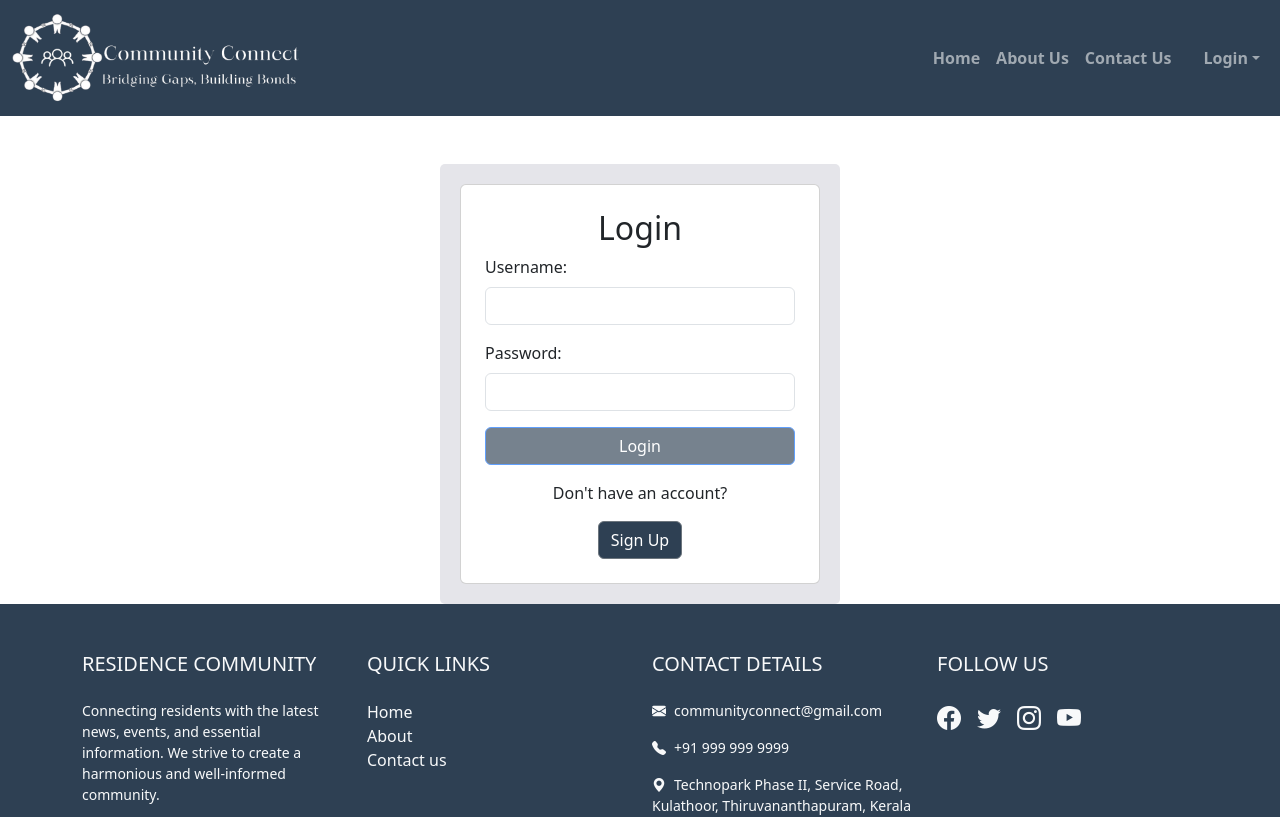
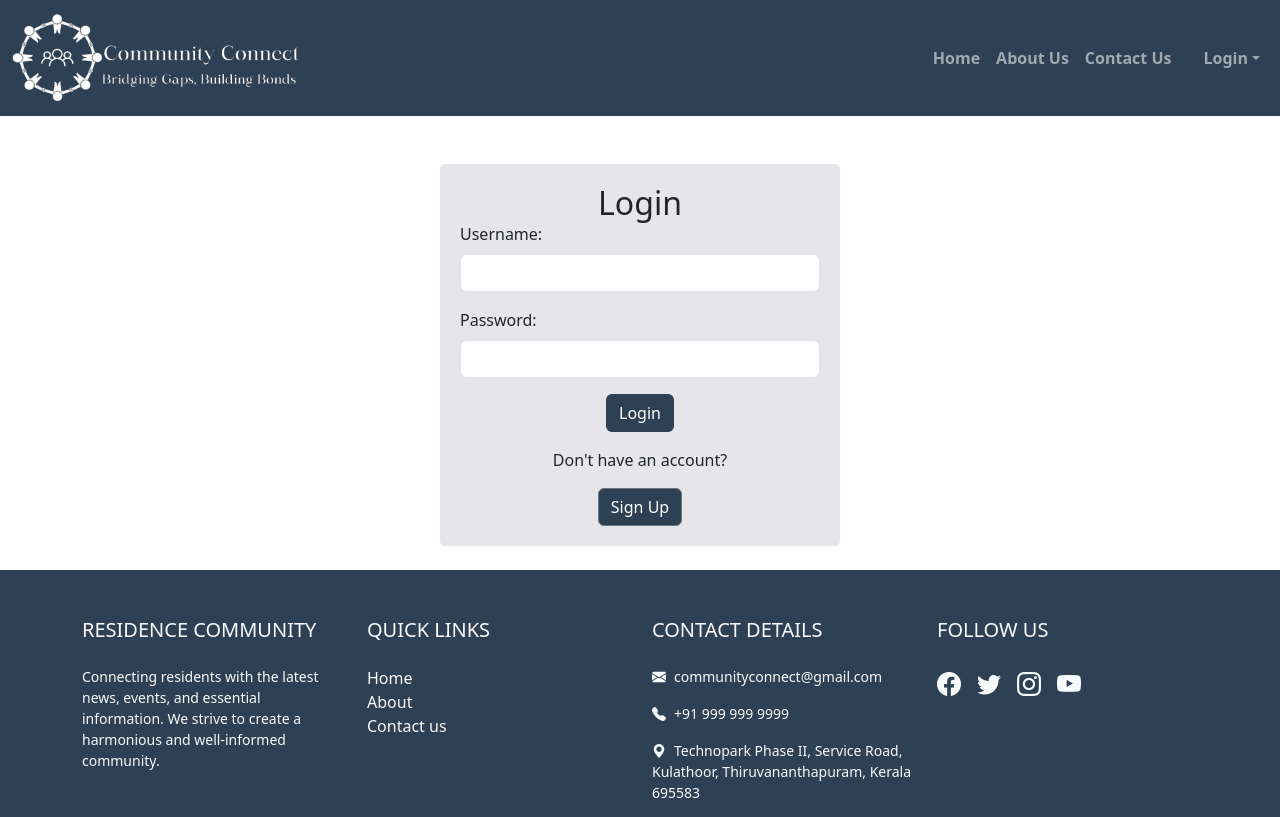
Before and after one commit to 19kummitha/CapstoneFrontEnd, an Angular app in the folder communityWebsite/: page /residentlogin in a window 1280 px wide. Shown: the top 817 px of the page. Built offline with nearby package versions, Linux system fonts and the light colour scheme.

Commit message:
change style for regidentlogin

```diff
--- a/communityWebsite/src/app/components/residentlogin/residentlogin.component.html
+++ b/communityWebsite/src/app/components/residentlogin/residentlogin.component.html
@@ -1,5 +1,5 @@
 <div class="container mt-5">
-  <div class="card p-4">
+
     <h2 class="card-title text-center">Login</h2>
     <form (ngSubmit)="onLogin()" #loginForm="ngForm">
       <div class="mb-3">
@@ -16,11 +16,14 @@
           Password is required.
         </div>
       </div>
-      <button type="submit" class="btn btn-primary w-100" [disabled]="loginForm.invalid">Login</button>
+      <div class="text-center mt-3">
+      <!-- <button type="submit" class="btn" [disabled]="loginForm.invalid">Login</button> -->
+      <button type="submit" class="btn">Login</button>
+      </div>
     </form>
     <div class="text-center mt-3">
       <p>Don't have an account?</p>
       <a routerLink="/signup" class="btn btn-secondary">Sign Up</a>
     </div>
   </div>
-</div>
+<br>
```
